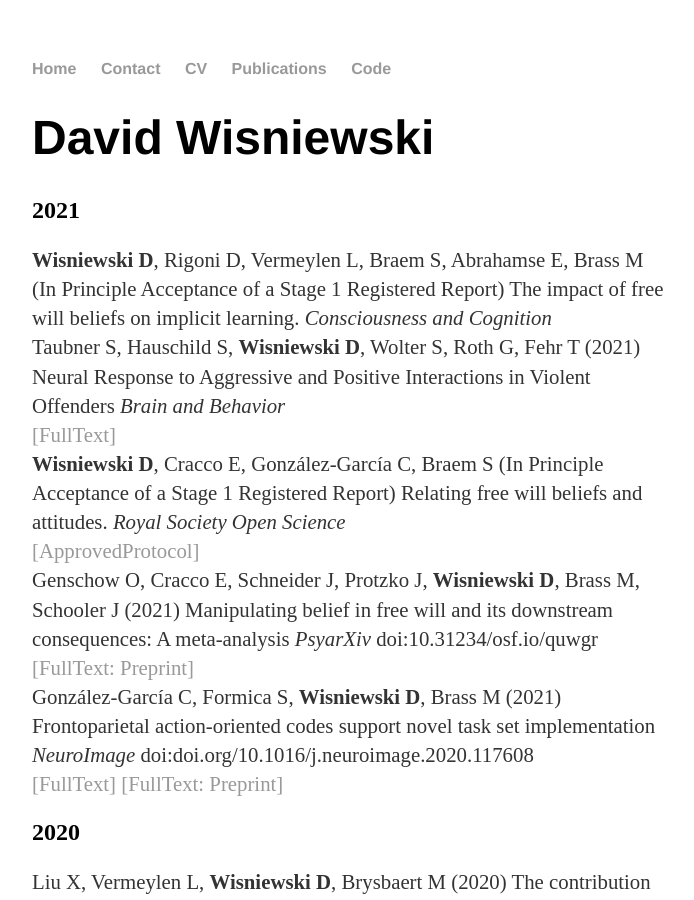
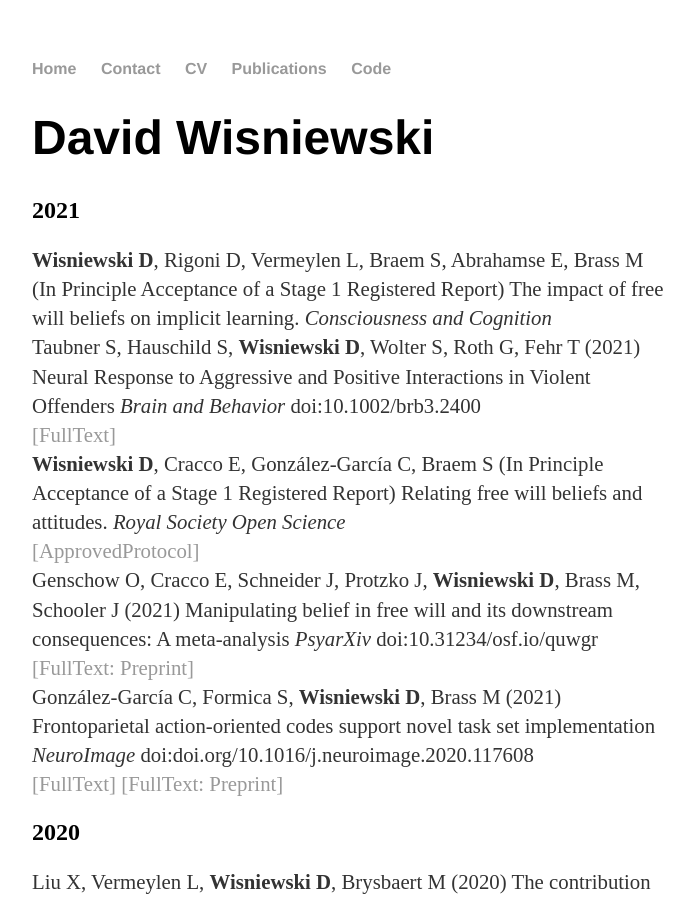
Before and after one commit to davidwisniewski/davidwisniewski.github.io, a Jekyll site: the page built from publications/index.html, in a window 1280 px wide and 900 px high. Shown: the whole window, without its empty margins (288-982 px from the left). Built offline with Jekyll 4.4.1, drawn with Linux system fonts in a browser that asks for light colours.

Commit message:
updated publications

```diff
--- a/publications/index.html
+++ b/publications/index.html
@@ -7,7 +7,7 @@ title: David Wisniewski
 	<h2>2021</h2>
 	<p>
 	<strong>Wisniewski D</strong>, Rigoni D, Vermeylen L, Braem S, Abrahamse E, Brass M (In Principle Acceptance of a Stage 1 Registered Report) The impact of free will beliefs on implicit learning. <em>Consciousness and Cognition</em> <br>
-	Taubner S, Hauschild S, <strong>Wisniewski D</strong>, Wolter S, Roth G, Fehr T (2021) Neural Response to Aggressive and Positive Interactions in Violent Offenders <em>Brain and Behavior</em> <br>
+	Taubner S, Hauschild S, <strong>Wisniewski D</strong>, Wolter S, Roth G, Fehr T (2021) Neural Response to Aggressive and Positive Interactions in Violent Offenders <em>Brain and Behavior</em> doi:10.1002/brb3.2400<br>
 	<a href="https://onlinelibrary.wiley.com/doi/10.1002/brb3.2400">[FullText]</a><br>
 	<strong>Wisniewski D</strong>, Cracco E, González-García C, Braem S (In Principle Acceptance of a Stage 1 Registered Report) Relating free will beliefs and attitudes. <em>Royal Society Open Science</em> <br>
 	<a href="https://osf.io/fya89">[ApprovedProtocol]</a><br>
```
